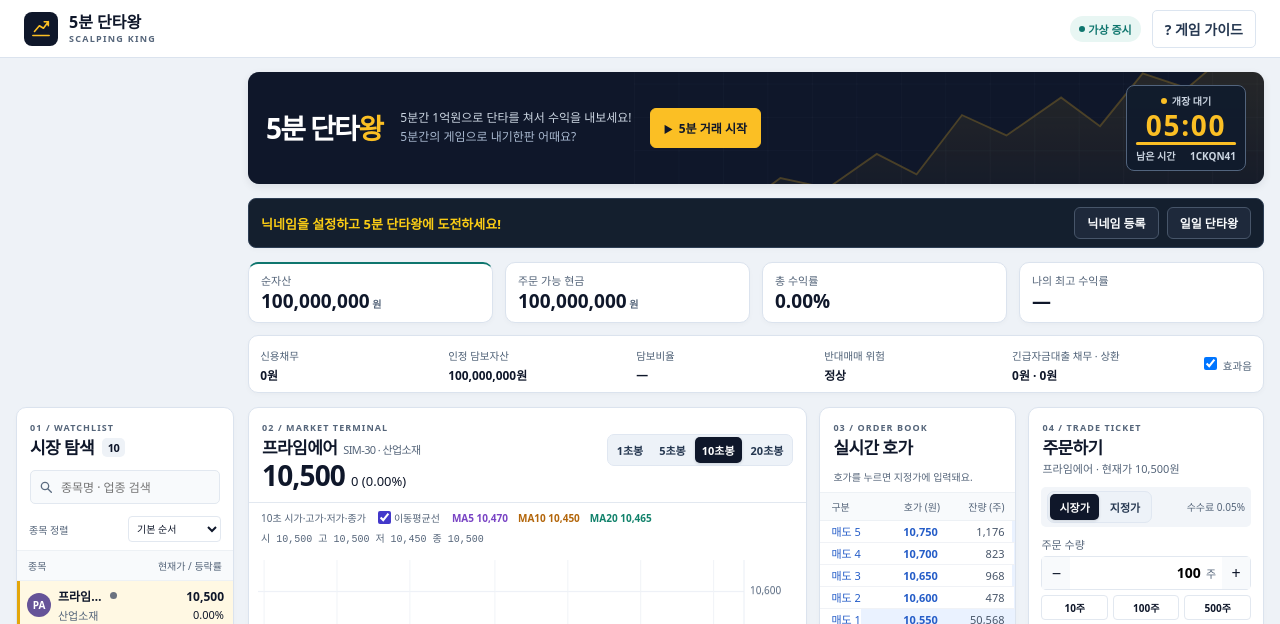
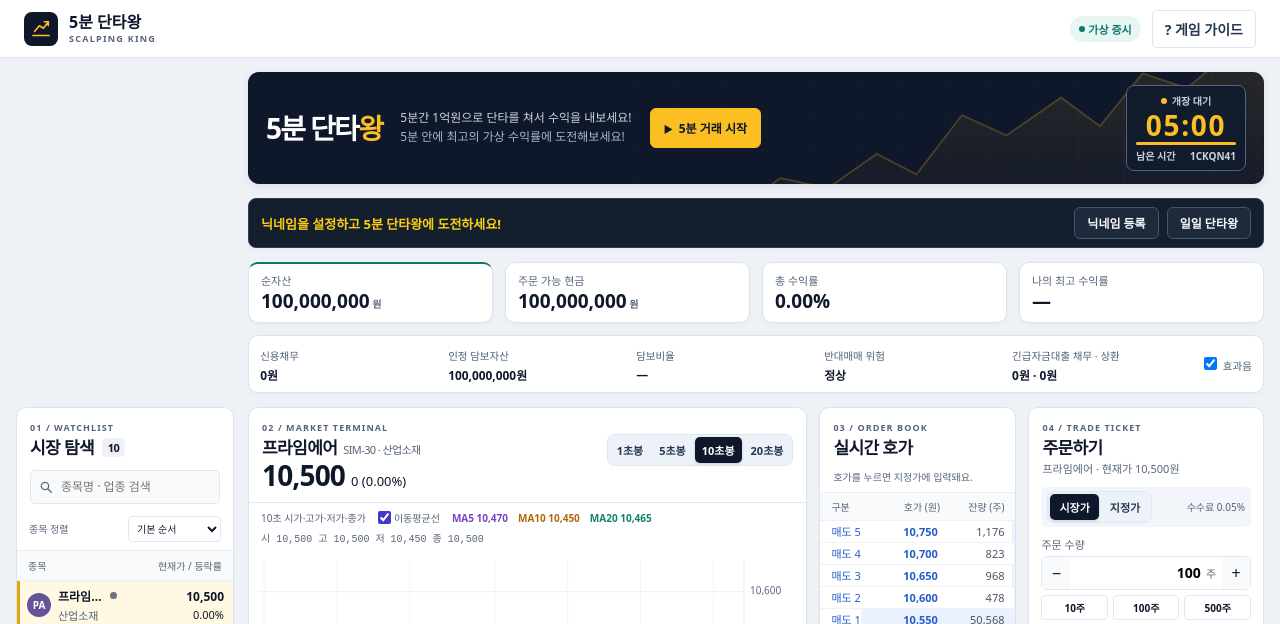
Before and after one commit to heewon-yu/dailyfoodfighter, a Jekyll site: the page games/scalping-king/index.html, which Jekyll copies as it is, in a window 1280 px wide and 900 px high. Shown: the top 624 px of the window. Built offline with Jekyll 4.4.1, drawn with Linux system fonts in a browser that asks for light colours.

Commit message:
fix(scalping): remove wagering-like wording from Play-facing game UI

```diff
--- a/games/scalping-king/index.html
+++ b/games/scalping-king/index.html
@@ -52,7 +52,7 @@
         <div class="hero-copy">
           <div class="hero-kicker"><span></span> FIVE MINUTE CHALLENGE</div>
           <h1>5분 단타<span>왕</span></h1>
-          <p id="heroText"><span id="heroMain">5분간 1억원으로 단타를 쳐서 수익을 내보세요!</span><span id="heroInvite">5분간의 게임으로 내기한판 어때요?</span></p>
+          <p id="heroText"><span id="heroMain">5분간 1억원으로 단타를 쳐서 수익을 내보세요!</span><span id="heroInvite">5분 안에 최고의 가상 수익률에 도전해보세요!</span></p>
           <div class="hero-actions">
             <button id="start" class="gold" type="button"><span aria-hidden="true">▶</span> 5분 거래 시작</button>
             <button id="pause" class="ghost" type="button" hidden>일시정지</button>
```
